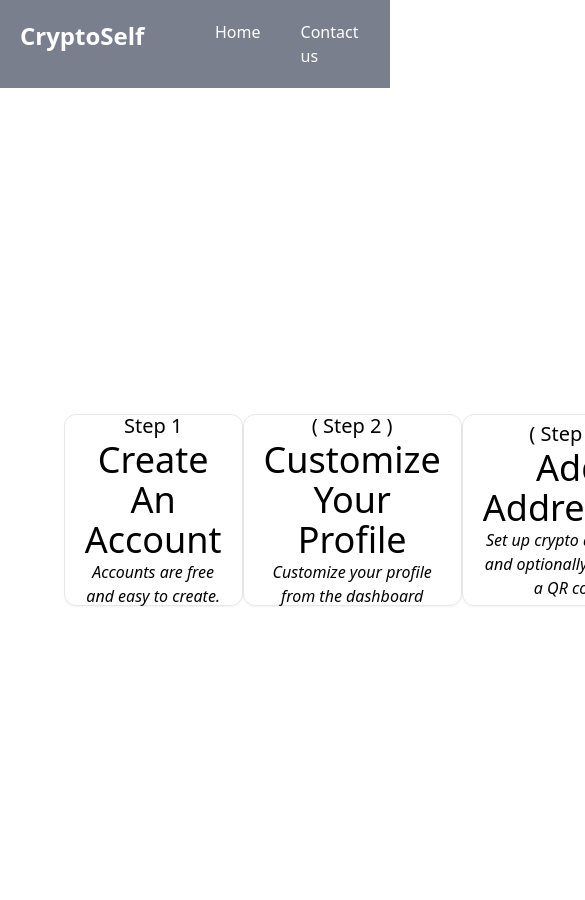
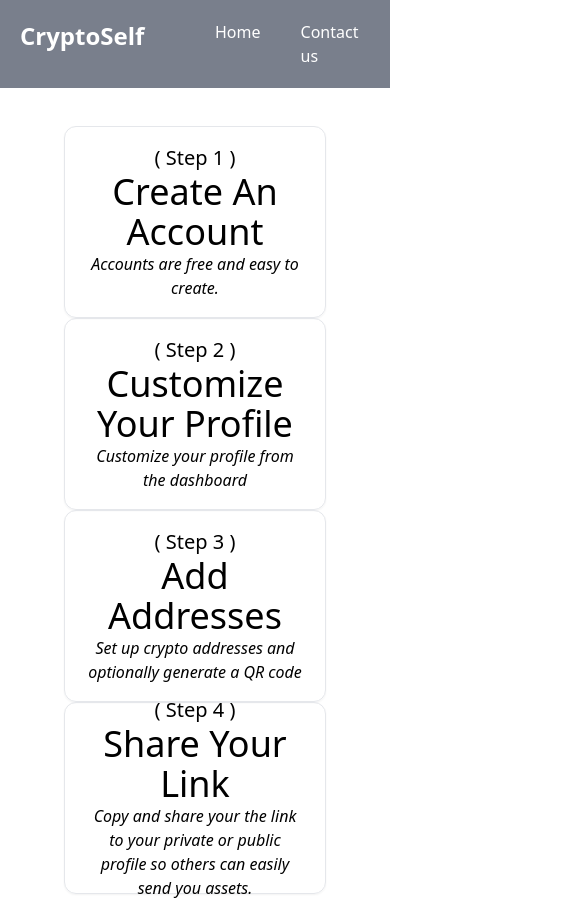
Before and after one commit to umangcodes/crypto-self, a Vue app: page /usage in a window 390 px wide. Shown: the top 900 px of the page, 585 px wide, since content can reach past the window. Built offline with nearby package versions, Linux system fonts and the light colour scheme.

Commit message:
links in the router updated, usage now has clickable cards, z index of components changed in app.vue

```diff
--- a/package.json
+++ b/package.json
@@ -8,6 +8,7 @@
     "lint": "vue-cli-service lint"
   },
   "dependencies": {
+    "animate.css": "^4.1.1",
     "axios": "^0.26.0",
     "core-js": "^3.6.5",
     "postcss": "^7.0.39",
--- a/src/App.vue
+++ b/src/App.vue
@@ -1,7 +1,7 @@
 <template>
   <div>
-    <Header />
-    <router-view></router-view>
+    <Header class="z-20" />
+    <router-view class="z-10"></router-view>
     <Footer />
   </div>
 </template>
--- a/src/views/Usage.vue
+++ b/src/views/Usage.vue
@@ -2,20 +2,23 @@
   <div class="usage-view h-screen flex items-center justify-center p-5">
     <!-- create usage carousel -->
     <div
-      class="usage-container w-3/4 lg:grid lg:gird-cols-2 lg:grid-rows-2 lg:gap-5 flex"
+      class="usage-container w-3/4 lg:grid lg:gird-cols-2 lg:grid-rows-2 lg:gap-5 flex flex-col"
     >
       <div class="usage-card lg:col-start-1 lg:row-start-1">
         <div class="p-5">
+          <router-link to="/signup">
             <div class="usage-card-title">
-            <p class="text-xl">Step 1</p>
+              <p class="text-xl">( Step 1 )</p>
               <p class="text-4xl">Create An Account</p>
             </div>
             <div class="usage-card-desc">
               Accounts are free and easy to create.
             </div>
+          </router-link>
         </div>
       </div>
       <div class="usage-card lg:col-start-2 lg:row-start-1">
+        <router-link to="/login">
           <div class="p-5">
             <div class="usage-card-title">
               <p class="text-xl">( Step 2 )</p>
@@ -25,8 +28,10 @@
               Customize your profile from the dashboard
             </div>
           </div>
+        </router-link>
       </div>
       <div class="usage-card lg:col-start-1 lg:row-start-2">
+        <router-link to="/login">
           <div class="p-5">
             <div class="usage-card-title">
               <p class="text-xl">( Step 3 )</p>
@@ -36,8 +41,10 @@
               Set up crypto addresses and optionally generate a QR code
             </div>
           </div>
+        </router-link>
       </div>
       <div class="usage-card lg:col-start-2 lg:row-start-2">
+        <router-link to="/login">
           <div class="p-5">
             <div class="usage-card-title">
               <p class="text-xl">( Step 4 )</p>
@@ -48,6 +55,7 @@
               others can easily send you assets.
             </div>
           </div>
+        </router-link>
       </div>
     </div>
   </div>
```
Also changed, not shown: src/router/index.js (+15 -0 lines), 1 other file (tests, documents, lock files or other folders). Lines whose indentation alone changed are shown as unchanged.
